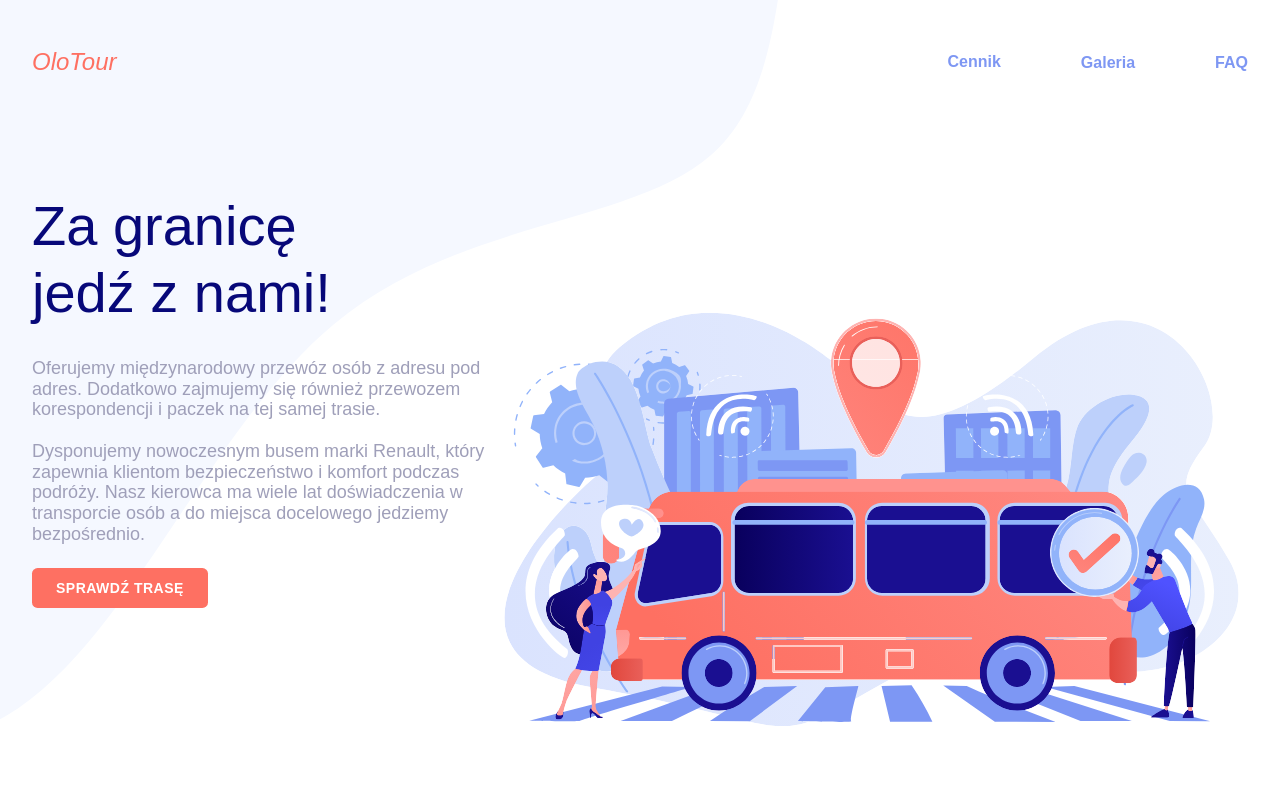
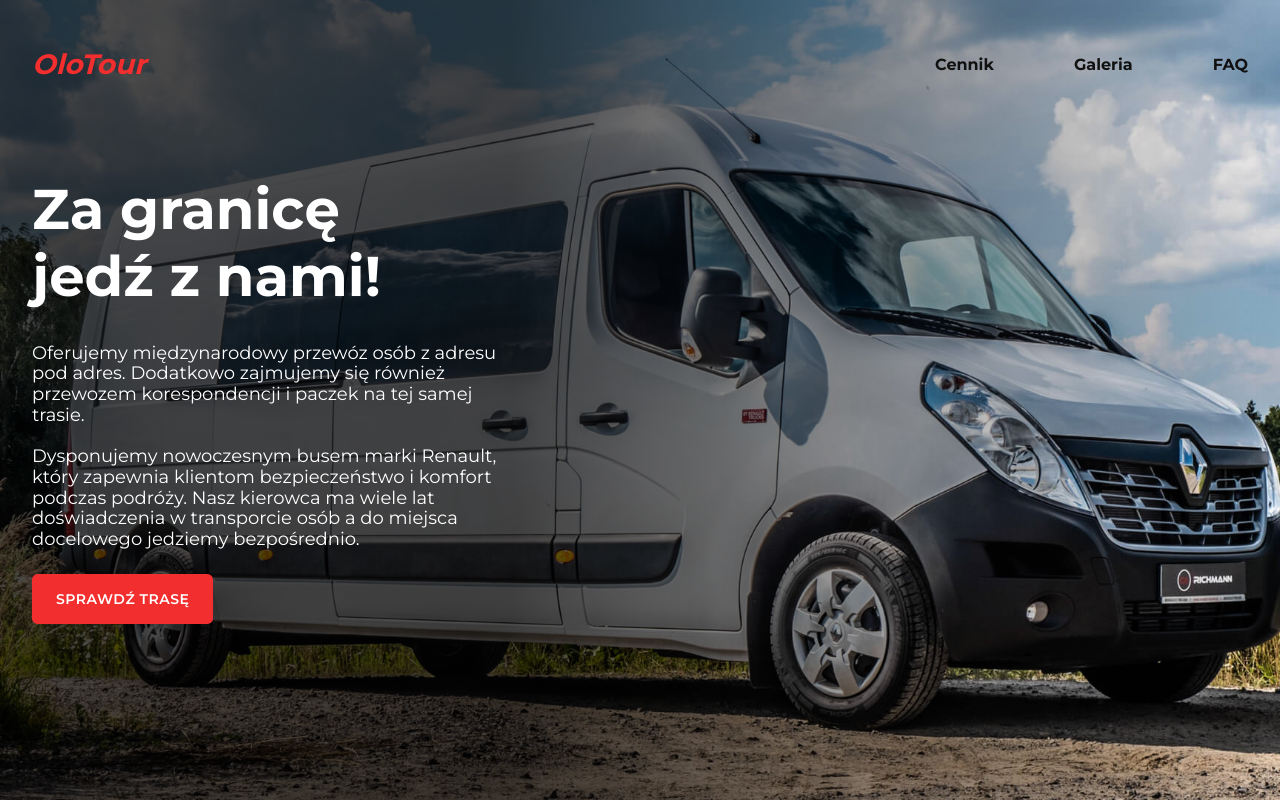
Before and after one commit to D1MK4-code/Olotour, a Gatsby site: page / in a window 1280 px wide. Shown: the top 804 px of the page. Built offline with nearby package versions, Linux system fonts and the light colour scheme; Gatsby itself is replaced by a stand-in of ours.

Commit message:
projects is redesigned beacause of client's requirements, added new hero

```diff
--- a/package.json
+++ b/package.json
@@ -14,12 +14,14 @@
     "test": "echo \"Write tests! -> https://gatsby.dev/unit-testing\" && exit 1"
   },
   "dependencies": {
+    "@fontsource/montserrat": "^4.5.1",
     "babel-plugin-styled-components": "^1.13.3",
     "gatsby": "^4.0.0",
     "gatsby-plugin-image": "^2.0.0",
     "gatsby-plugin-sharp": "^4.0.1",
     "gatsby-plugin-smoothscroll": "^1.2.0",
     "gatsby-plugin-styled-components": "^5.0.0",
+    "gatsby-plugin-web-font-loader": "^1.0.4",
     "gatsby-source-filesystem": "^4.0.0",
     "gatsby-transformer-sharp": "^4.0.0",
     "react": "^17.0.1",
--- a/src/components/Hero.js
+++ b/src/components/Hero.js
@@ -13,27 +13,45 @@ const StyledHero = styled.div`
   justify-content: center;
   width: 100%;
   padding: 0 2rem;
-  div {
+  > div {
     max-width: 1400px;
     margin: 0 auto;
     display: flex;
-    justify-content: space-between;
-    justify-content: center;
+    width: 100%;
   }
-  > div {
-    width: 100%;
+
+  .gatsby-image-wrapper {
+    position: absolute;
+    left: 0;
+    top: 0;
+    width: 100vw;
+    height: 100vh;
+    &:after {
+      content: "";
+      position: absolute;
+      left: 0;
+      top: 0;
+      height: 100%;
+      width: 100%;
+      background: linear-gradient(90deg, #000 40%, hsla(0, 0%, 94.5%, 0));
+      opacity: 0.7;
+      z-index: 0;
+    }
   }
   h1 {
     font-size: 4rem;
     margin-bottom: 2rem;
     position: relative;
     z-index: 4;
+    font-weight: 700;
+    color: #fff;
   }
   p {
     margin-bottom: 1.5rem;
     max-width: 500px;
     position: relative;
     z-index: 4;
+    color: #fff;
   }
 
   @media (min-width: 1921px) {
@@ -58,6 +76,18 @@ const StyledHero = styled.div`
         padding-top: 8rem;
       }
     }
+    .gatsby-image-wrapper {
+      &:after {
+        content: "";
+        position: absolute;
+        background: rgba(0, 0, 0, 0.7);
+        opacity: 1;
+        width: 100%;
+        height: 100%;
+        top: 0;
+        left: 0;
+      }
+    }
     h1,
     p {
       max-width: 600px;
@@ -77,6 +107,15 @@ const StyledHero = styled.div`
       font-size: 1rem;
     }
   }
+  @media (max-width: 340px) {
+    min-height: auto;
+    h1 {
+      font-size: 2rem;
+    }
+    p {
+      font-size: 0.9375rem;
+    }
+  }
 `
 
 const StyledLeft = styled.div`
@@ -93,55 +132,17 @@ const StyledLeft = styled.div`
   }
 `
 
-const StyledRight = styled.div`
-  display: block;
-  min-height: 515px;
-  position: absolute;
-  align-items: flex-end;
-  z-index: 1;
-  width: 60%;
-  bottom: 0px;
-  right: 0px;
-  max-width: 1150px;
-  div {
-    width: 100%;
-  }
-  img {
-    height: auto;
-  }
-  @media (min-width: 1921px) {
-    bottom: 50%;
-    transform: translateY(50%);
-  }
-  @media (max-width: 1599px) {
-    width: 65%;
-  }
-  @media (max-width: 1399px) {
-    align-items: center;
-  }
-  @media (max-width: 991px) {
-    width: 60%;
-  }
-  @media (max-width: 767px) {
-    width: 100%;
-    align-items: flex-start;
-    padding-top: 2rem;
-    min-height: 450px;
-    position: static;
-    img {
-      max-width: 550px;
-      margin: 0 auto;
-    }
-  }
-  @media (max-width: 575px) {
-    min-height: auto;
-  }
-`
-
 export default function Hero() {
   return (
     <StyledHero>
       <div>
+        <StaticImage
+          src="../../static/bus.jpg"
+          alt="Główne zdjęcie"
+          placeholder={"tracedSVG"}
+          layout={"fullWidth"}
+          loading={"eager"}
+        />
         <StyledLeft>
           <h1>
             Za granicę <br />
@@ -160,15 +161,6 @@ export default function Hero() {
             Sprawdź trasę
           </button>
         </StyledLeft>
-        <StyledRight>
-          <StaticImage
-            src="../../static/hero-bg.svg"
-            alt="Główne zdjęcie"
-            placeholder={"tracedSVG"}
-            layout={"fullWidth"}
-            loading={"eager"}
-          />
-        </StyledRight>
       </div>
     </StyledHero>
   )
--- a/src/components/Navbar.js
+++ b/src/components/Navbar.js
@@ -20,10 +20,10 @@ const StyledNavbar = styled.nav`
     align-items: center;
   }
   a {
-    font-weight: 500;
-    font-size: 1.5rem;
+    font-weight: 700;
+    font-size: 1.75rem;
     line-height: 1.2em;
-    color: #fe7062;
+    color: #f22e2e;
     text-decoration: none;
     font-style: italic;
   }
@@ -36,10 +36,10 @@ const StyledNavbar = styled.nav`
     a,
     button {
       font-size: 1rem;
-      font-weight: 600;
-      color: #7e97f3;
+      font-weight: 700;
+      color: #111;
       font-style: normal;
-      transition: all 0.2s ease-in-out;
+      transition: all 0.15s ease-in-out;
       position: relative;
       border: none;
       outline: none;
@@ -54,12 +54,12 @@ const StyledNavbar = styled.nav`
         margin: auto;
         width: 0%;
         color: transparent;
-        background: #3f5df4;
+        background: #f22e2e;
         height: 1px;
-        transition: all 0.2s ease-in-out;
+        transition: all 0.15s ease-in-out;
       }
       &:hover {
-        color: #3f5df4;
+        color: #f22e2e;
         &:after {
           width: 100%;
         }
@@ -84,7 +84,7 @@ const StyledNavbar = styled.nav`
       align-items: center;
       justify-content: flex-start;
       width: 100%;
-      background-color: #f5f8ff;
+      background-color: #333;
       transform: translateX(100%);
       transition: transform 0.3s ease-in;
       padding: 8rem 0 0;
@@ -95,7 +95,7 @@ const StyledNavbar = styled.nav`
       }
       a,
       button {
-        color: #070879;
+        color: #fff;
         font-size: 1.5rem;
         pointer-events: all;
         background: transparent;
@@ -115,7 +115,7 @@ const StyledBurger = styled.div`
   div {
     width: 2rem;
     height: 3px;
-    background-color: #070879;
+    background-color: #fff;
     margin: 0.35rem;
     transition: all 0.3s ease;
   }
--- a/src/pages/index.js
+++ b/src/pages/index.js
@@ -51,18 +51,7 @@ export default function Home() {
   return (
     <Layout>
       <StyledContainer>
-        <StaticImage
-          src="../../static/wave-left.svg"
-          alt="Fala"
-          placeholder={"none"}
-          style={{ position: "absolute" }}
-        />
         <Hero />
-        <People />
-        <Packages />
-        <Amenities />
-        <Pricing />
-        <Contact />
       </StyledContainer>
     </Layout>
   )
--- a/src/styles/Global.js
+++ b/src/styles/Global.js
@@ -1,4 +1,8 @@
 import { createGlobalStyle } from "styled-components"
+import "@fontsource/montserrat/400.css"
+import "@fontsource/montserrat/500.css"
+import "@fontsource/montserrat/600.css"
+import "@fontsource/montserrat/700.css"
 
 const GlobalStyles = createGlobalStyle`
 
@@ -173,23 +177,23 @@ body {
   }
 
   .button {
-    background-color: #fe7062;
+    background-color: #f22e2e;
     border: none;
     outline: none;
     border-radius: 0.35rem;
     color: #fff;
     font-size: 0.875rem;
     text-transform: uppercase;
-    padding: 0.75rem 1.5rem;
+    padding: 1rem 1.5rem;
     font-weight: 600;
     letter-spacing: 0.5px;
     cursor: pointer;
-    transition: all 0.2s ease-in-out;
+    transition: all 0.15s ease-in-out;
     position: relative;
     z-index: 4;
     text-decoration: none;
     &:hover {
-      background-color: #3f5df4;
+      box-shadow: #f22e2e 0px 0px 0px 0px, #f22e2e 0px 0px 0px 3px;
     }
   }
 
```
Also changed, not shown: static/bus.jpg (added), 1 other file.
